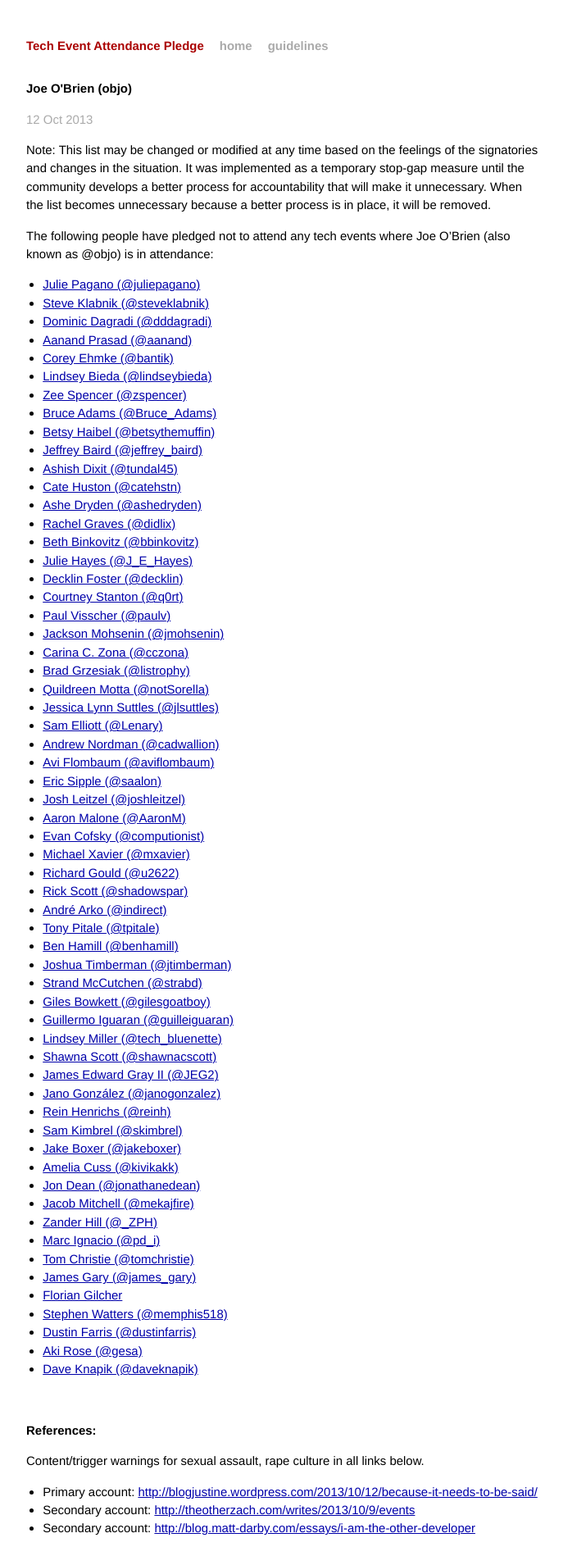
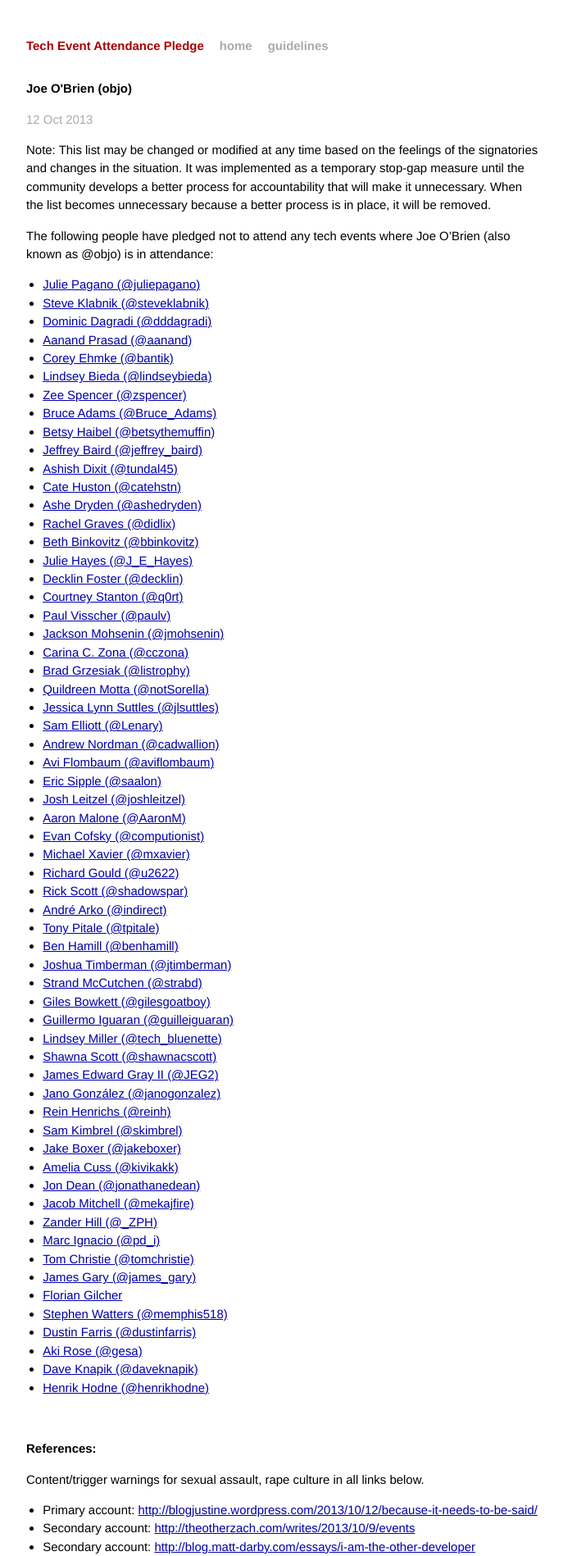
Before and after one commit to techtektek/tech-event-attendance-pledge.github.io, a Jekyll site: the page built from _posts/2013-10-12-objo.markdown, in a window 1280 px wide. Shown: the whole page at 82% size, without its empty margins (294-981 px from the left). Built offline with Jekyll 4.4.1, drawn with Linux system fonts in a browser that asks for light colours; Markdown is read by kramdown in place of the engine named in the settings; before the commit the page ends 1876 px from its top, so only the background shows below that.

Commit message:
Add henrikhodne to list

```diff
--- a/_posts/2013-10-12-objo.markdown
+++ b/_posts/2013-10-12-objo.markdown
@@ -74,6 +74,7 @@ O'Brien (also known as @objo) is in attendance:
 * [Dustin Farris (@dustinfarris)](https://twitter.com/dustinfarris/status/389798541985861632)
 * [Aki Rose (@gesa)](https://github.com/tech-event-attendance-pledge/tech-event-attendance-pledge.github.io/pull/59)
 * [Dave Knapik (@daveknapik)](https://twitter.com/daveknapik/status/390097083157340161)
+* [Henrik Hodne (@henrikhodne)](https://twitter.com/henrikhodne)
 
 <br/>
 
```
